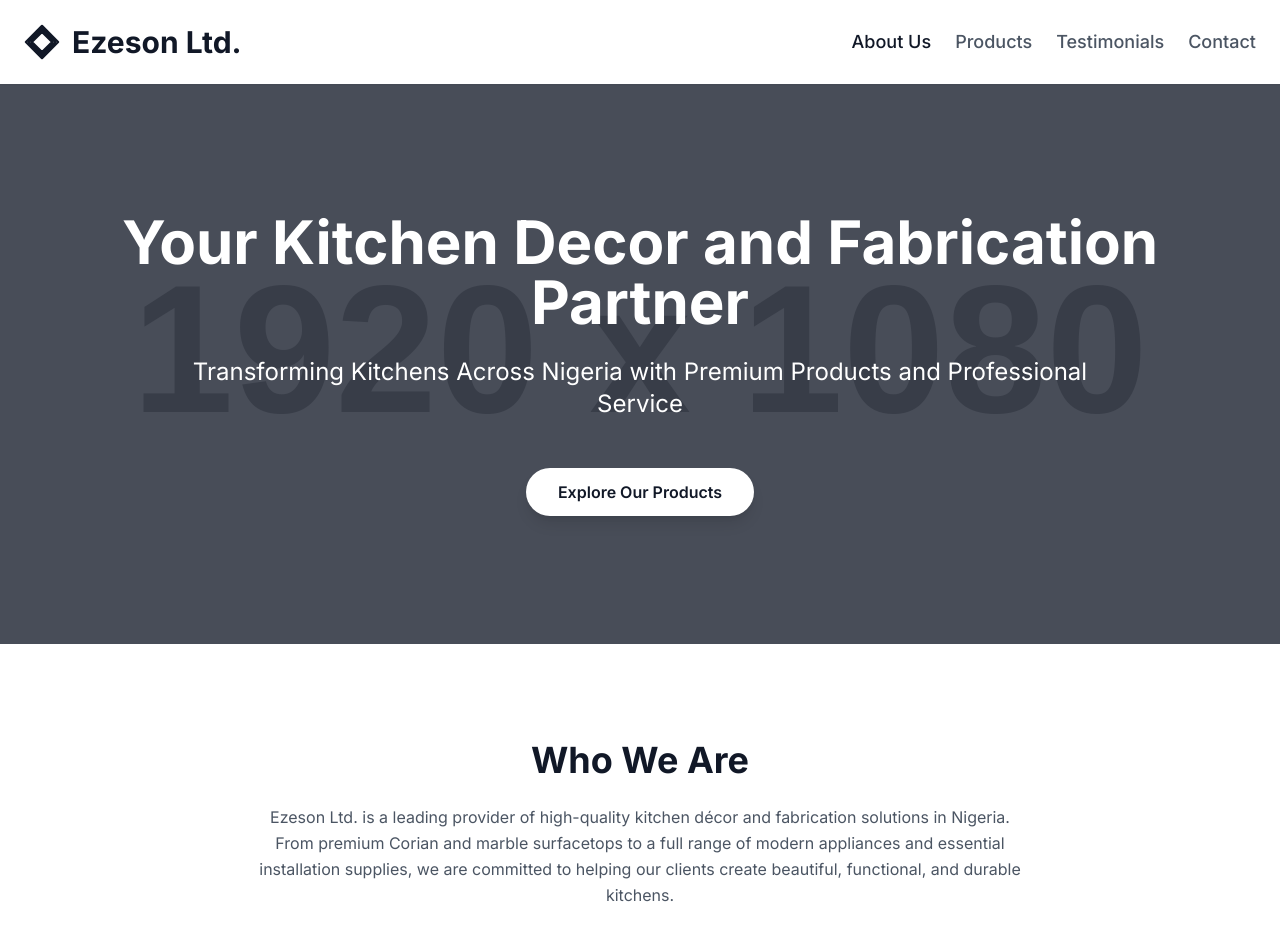
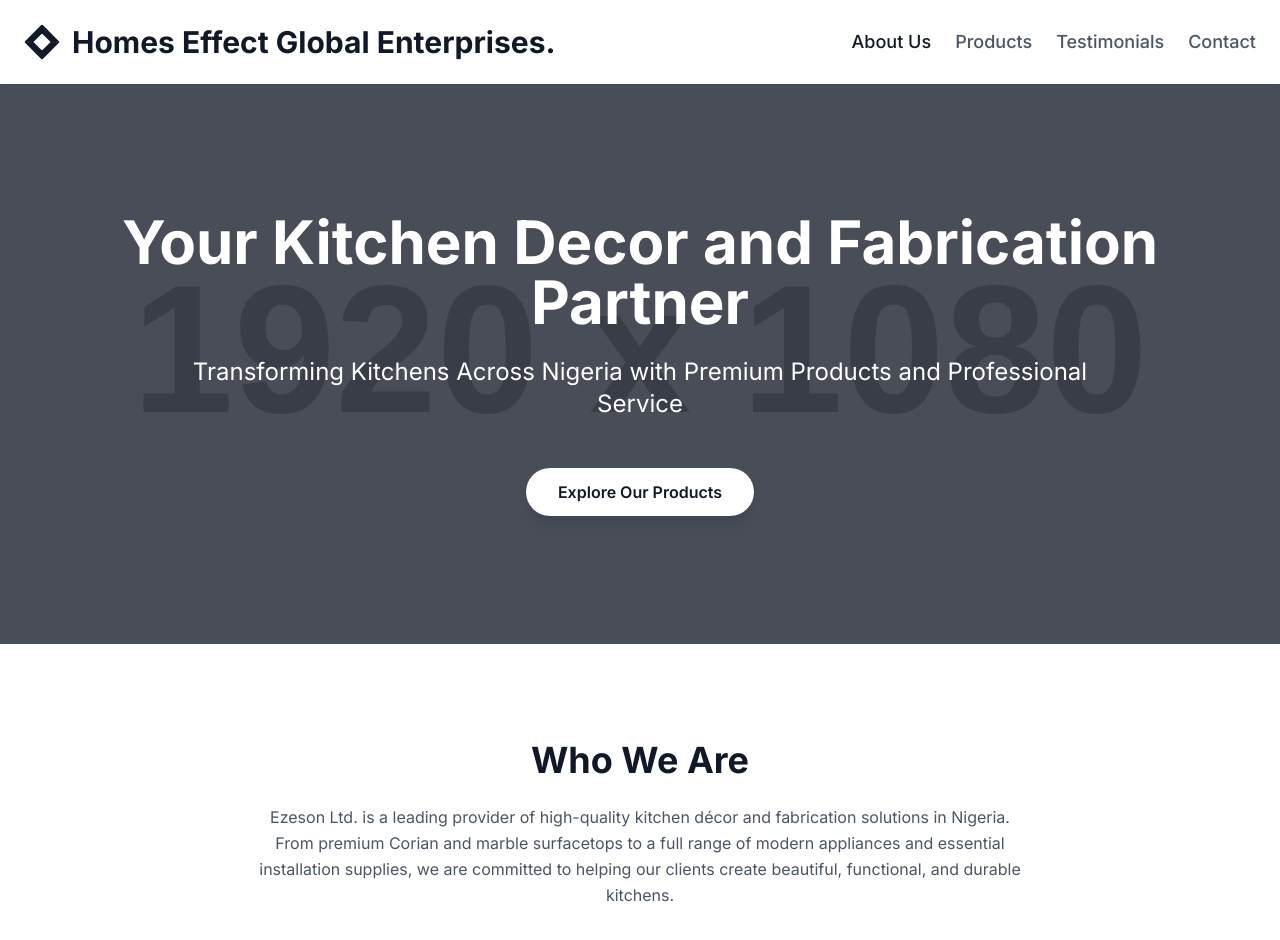
Before and after one commit to Christian-39/ezesonltd, a plain HTML site: page index.html in a window 1280 px wide. Shown: the top 940 px of the page. Drawn offline with nearby package versions, Linux system fonts and the light colour scheme; no server answers; placeholder pictures from the web are drawn by us.

Commit message:
Update index.html

```diff
--- a/index.html
+++ b/index.html
@@ -50,7 +50,7 @@
                         fill="none" stroke="currentColor" stroke-width="3" stroke-linecap="round"
                         stroke-linejoin="round" />
                 </svg>
-                <span>Ezeson Ltd.</span>
+                <span>Homes Effect Global Enterprises.</span>
             </a>
             <nav class="hidden md:flex space-x-6">
                 <a href="/ezesonltd/about.html"
```
